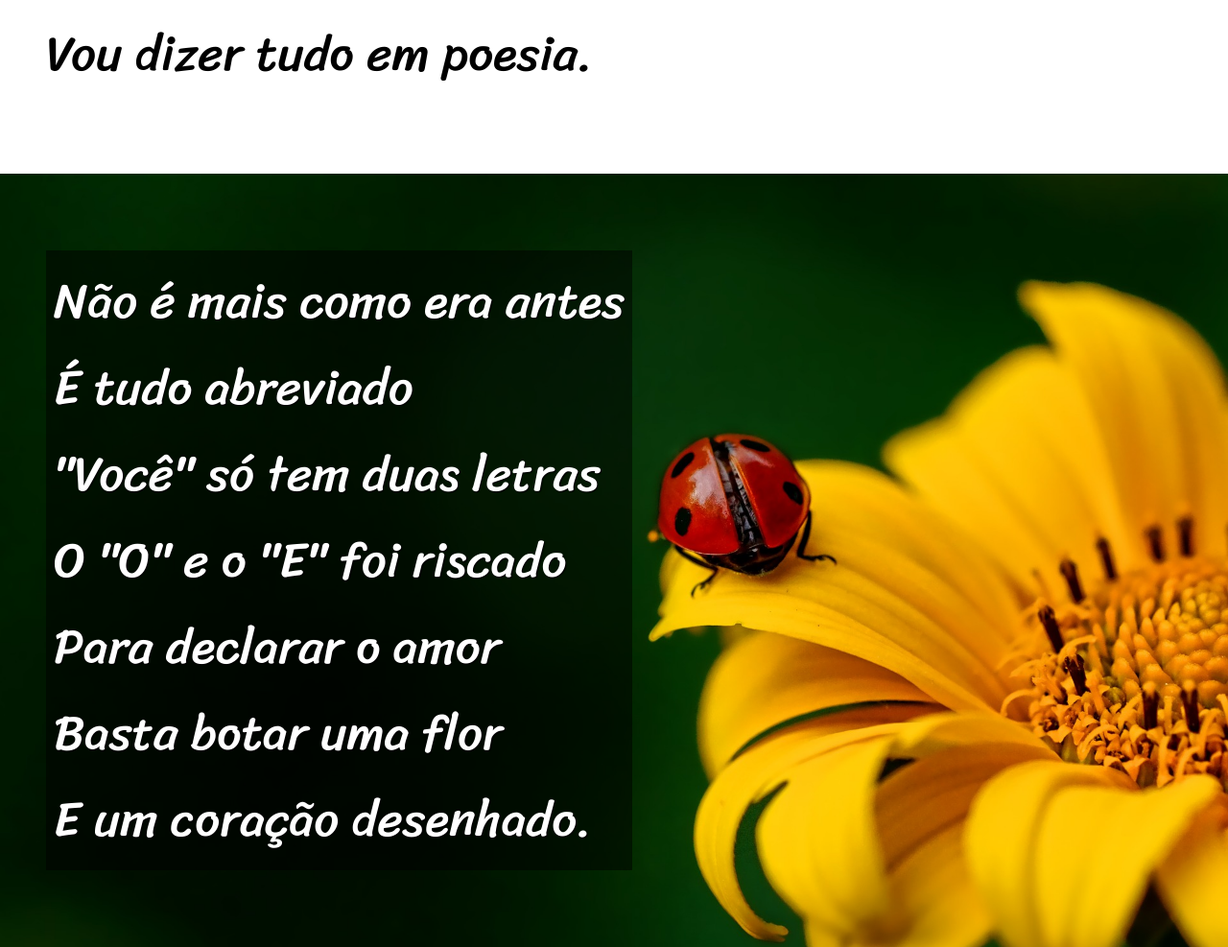
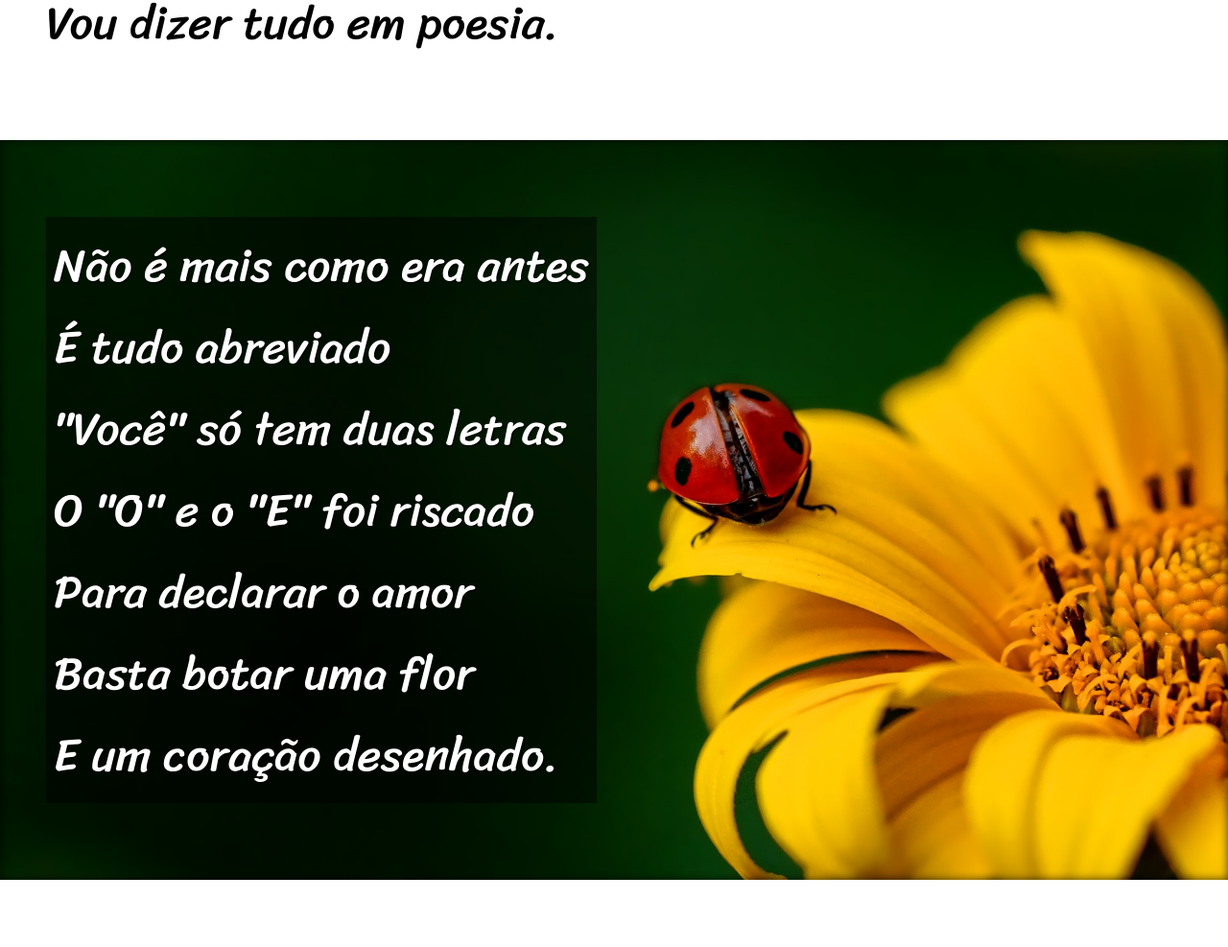
Before and after one commit to lucasweidas/projeto-cordel, a plain HTML site: page index.html in a window 1280 px wide. Shown: the part 857-1844 px from the top of the page at 96% size. Drawn offline with Linux system fonts and the light colour scheme.

Commit message:
projeto cordel moderno finalizado

```diff
--- a/estilo/style.css
+++ b/estilo/style.css
@@ -67,7 +67,7 @@ header  p {
 /* Cordel */
 
 .cordel-text {
-    font-size: clamp(1rem, 4vw, 4rem);
+    font-size: clamp(1rem, 4vw, 3rem);
     font-family: var(--font-cordel);
     margin-left: clamp(1rem, 5vw, 3rem);
     margin-top: clamp(3rem, 10vh, 6rem);
@@ -78,17 +78,18 @@ header  p {
     background: right center / cover no-repeat fixed;
     padding-block: clamp(3rem, 10vh, 6rem);
     margin-top: clamp(3rem, 10vh, 6rem);
+    box-shadow: inset 0 0 10px rgba(0, 0, 0, 0.7);
 }
 
 #img-01 {
-    background-image: url(../imagens/background001.jpg);
+    background-image: url("../imagens/background001.jpg");
 }
 
 #img-02 {
-    background-image: url(../imagens/background002.jpg);
+    background-image: url("../imagens/background002.jpg");
 }
 
-.paralax-text {
+.paralax-img .cordel-text {
     background-color: rgba(0, 0, 0, 0.5);
     color: #fff;
     padding: 0.5rem;
--- a/index.html
+++ b/index.html
@@ -29,7 +29,7 @@
         </p>
 
         <div id="img-01" class="paralax-img">
-            <p class="cordel-text paralax-text">
+            <p class="cordel-text">
                 Não é mais como era antes <br>
                 É tudo abreviado <br>
                 "Você" só tem duas letras <br>
@@ -61,7 +61,7 @@
         </p>
 
         <div id="img-02" class="paralax-img">
-            <p class="cordel-text paralax-text">
+            <p class="cordel-text">
                 Tenho saudade das cartas <br>
                 Escritas com a própria mão <br>
                 Mandava no mês de Junho <br>
```
